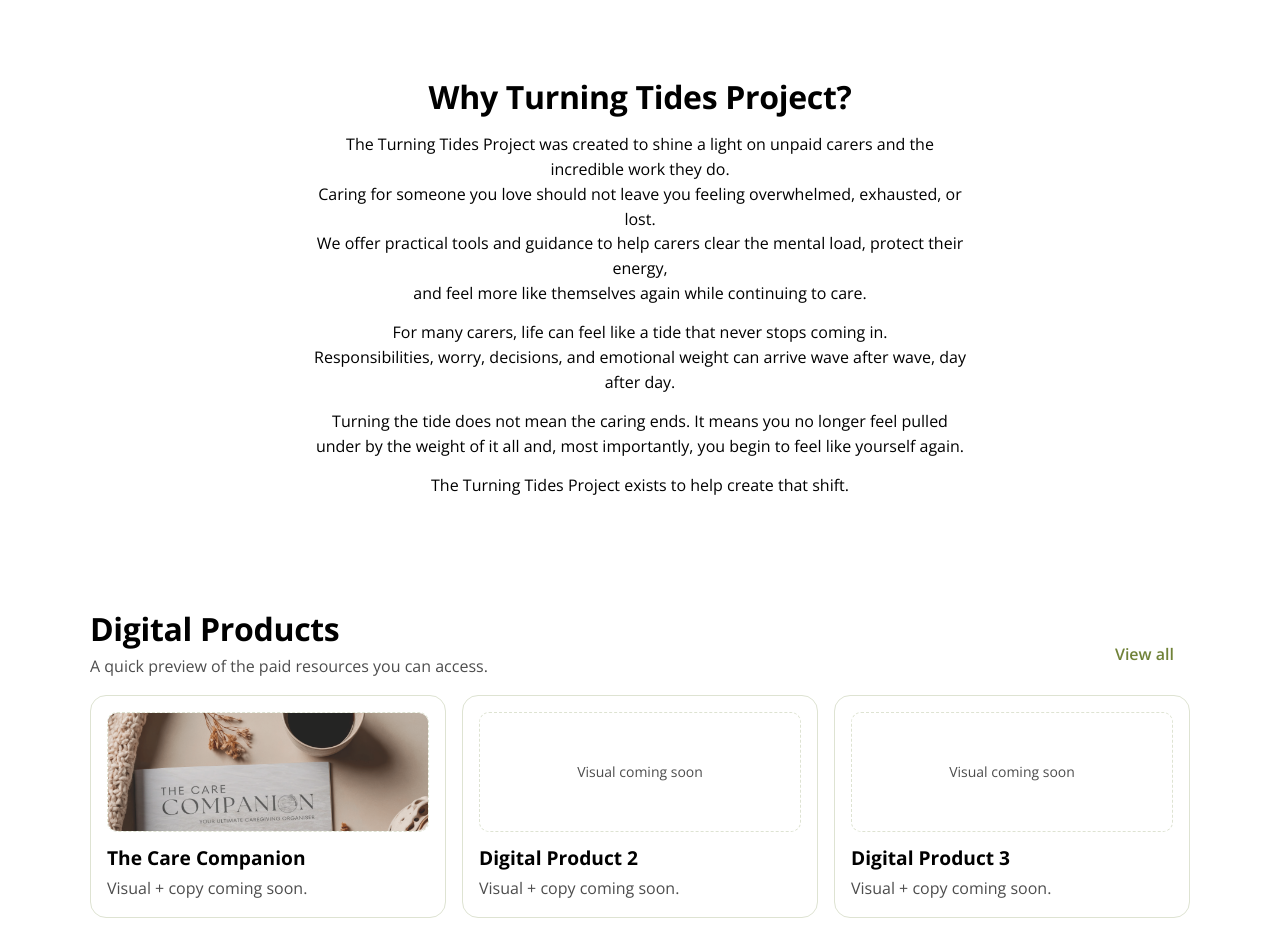
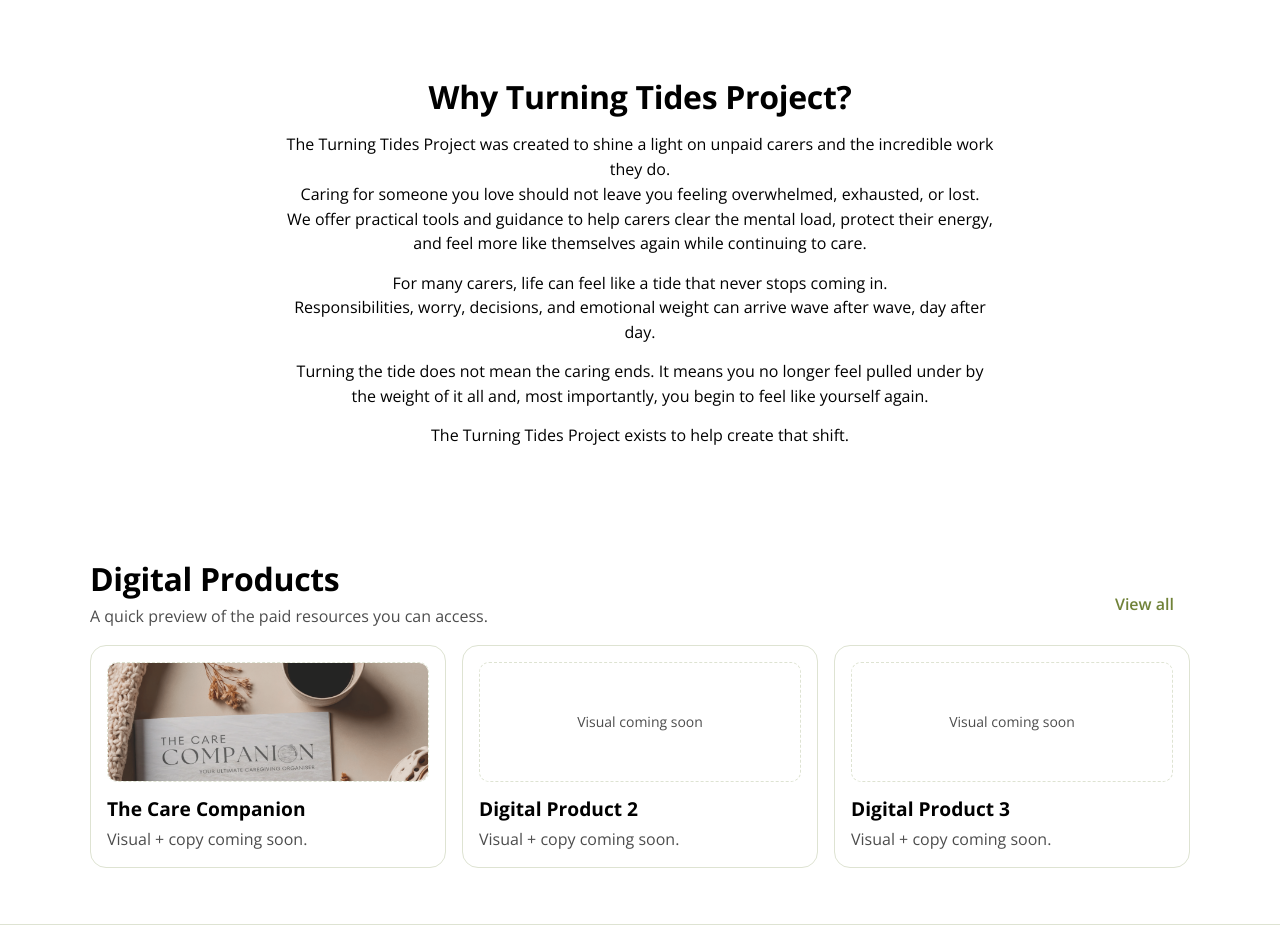
Before and after one commit to JacksonDickfos/turningtideproject, a Next.js app: page / in a window 1280 px wide. Shown: the part 900-1829 px from the top of the page. Built offline with nearby package versions, Linux system fonts and the light colour scheme.

Commit message:
Widen Why section copy slightly
Increase the Why section prose width so the opening sentence fits on one line while staying centered.

```diff
--- a/src/app/globals.css
+++ b/src/app/globals.css
@@ -484,6 +484,7 @@ dd {
 .whySection .prose {
   margin-inline: auto;
   text-align: center;
+  max-width: 78ch;
 }
 
 .whySection .prose p {
```
